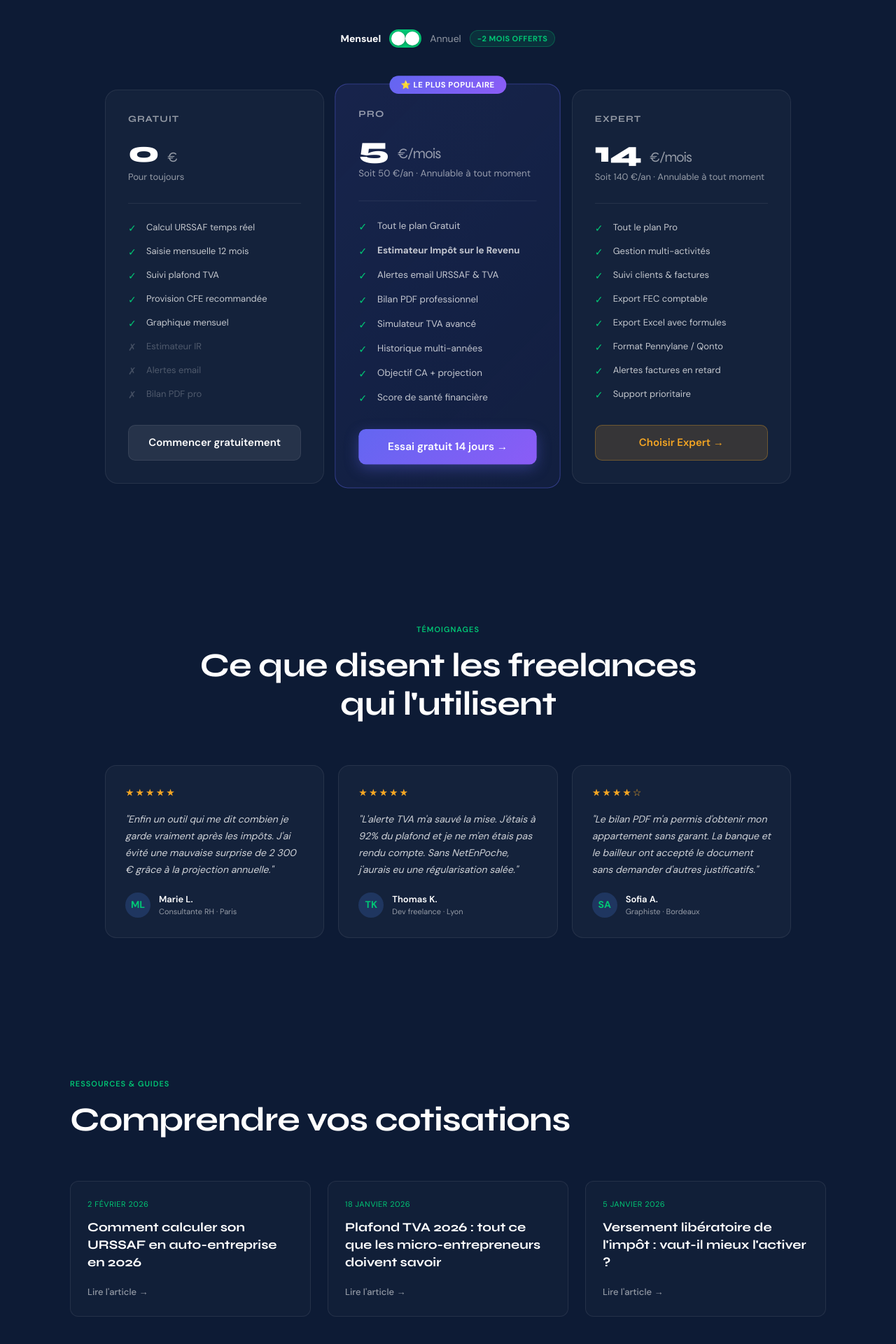
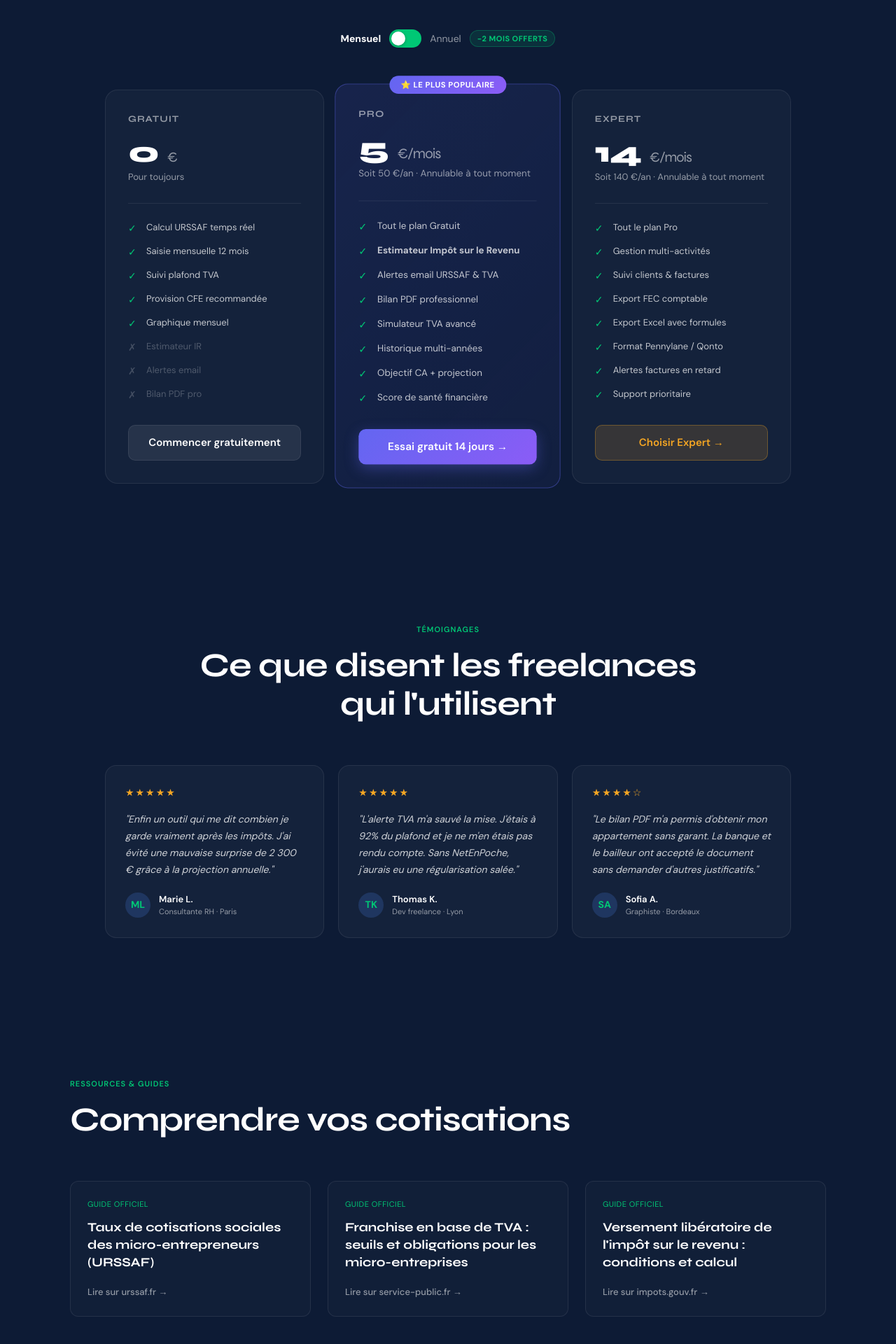
Before and after one commit to fedijebri627-cyber/NetEnPoche, a Next.js app: page / in a window 1280 px wide. Shown: the part 5068-6988 px from the top of the page at 70% size. Built offline with nearby package versions, Linux system fonts and the light colour scheme.

Commit message:
Fix toggle double knob, link resources to real gov pages

```diff
--- a/app/landing.css
+++ b/app/landing.css
@@ -640,18 +640,7 @@ html {
   cursor: pointer;
 }
 
-.toggle-switch::after {
-  content: '';
-  position: absolute;
-  width: 20px;
-  height: 20px;
-  background: white;
-  border-radius: 50%;
-  top: 3px;
-  right: 3px;
-  transition: transform 0.2s;
-  box-shadow: 0 1px 4px rgba(0, 0, 0, 0.3);
-}
+/* toggle knob is rendered by the React PricingSection component */
 
 .annual-badge {
   background: var(--green-dim);
--- a/app/page.tsx
+++ b/app/page.tsx
@@ -433,19 +433,19 @@ export default function LandingPage() {
         <h2 className="section-title">Comprendre vos cotisations</h2>
         <div className="blog-grid">
           <div className="blog-card">
-            <div className="blog-date">2 Février 2026</div>
-            <div className="blog-title">Comment calculer son URSSAF en auto-entreprise en 2026</div>
-            <Link href="#" className="blog-link">Lire l'article →</Link>
+            <div className="blog-date">Guide officiel</div>
+            <div className="blog-title">Taux de cotisations sociales des micro-entrepreneurs (URSSAF)</div>
+            <a href="https://www.autoentrepreneur.urssaf.fr/portail/accueil/sinformer-sur-le-statut/lessentiel-du-statut.html" target="_blank" rel="noopener noreferrer" className="blog-link">Lire sur urssaf.fr →</a>
           </div>
           <div className="blog-card">
-            <div className="blog-date">18 Janvier 2026</div>
-            <div className="blog-title">Plafond TVA 2026 : tout ce que les micro-entrepreneurs doivent savoir</div>
-            <Link href="#" className="blog-link">Lire l'article →</Link>
+            <div className="blog-date">Guide officiel</div>
+            <div className="blog-title">Franchise en base de TVA : seuils et obligations pour les micro-entreprises</div>
+            <a href="https://www.service-public.fr/professionnels-entreprises/vosdroits/F21746" target="_blank" rel="noopener noreferrer" className="blog-link">Lire sur service-public.fr →</a>
           </div>
           <div className="blog-card">
-            <div className="blog-date">5 Janvier 2026</div>
-            <div className="blog-title">Versement libératoire de l'impôt : vaut-il mieux l'activer ?</div>
-            <Link href="#" className="blog-link">Lire l'article →</Link>
+            <div className="blog-date">Guide officiel</div>
+            <div className="blog-title">Versement libératoire de l'impôt sur le revenu : conditions et calcul</div>
+            <a href="https://www.impots.gouv.fr/professionnel/le-versement-liberatoire" target="_blank" rel="noopener noreferrer" className="blog-link">Lire sur impots.gouv.fr →</a>
           </div>
         </div>
       </section>
```
